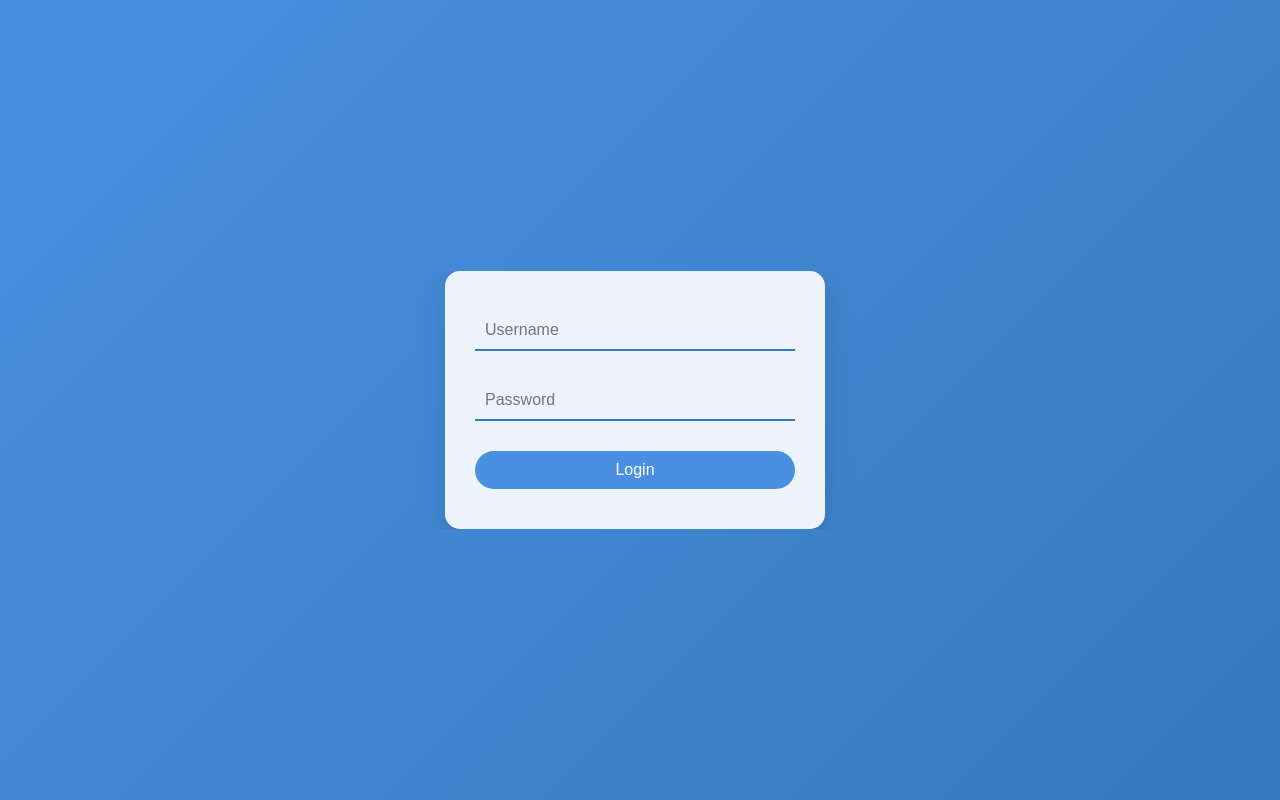
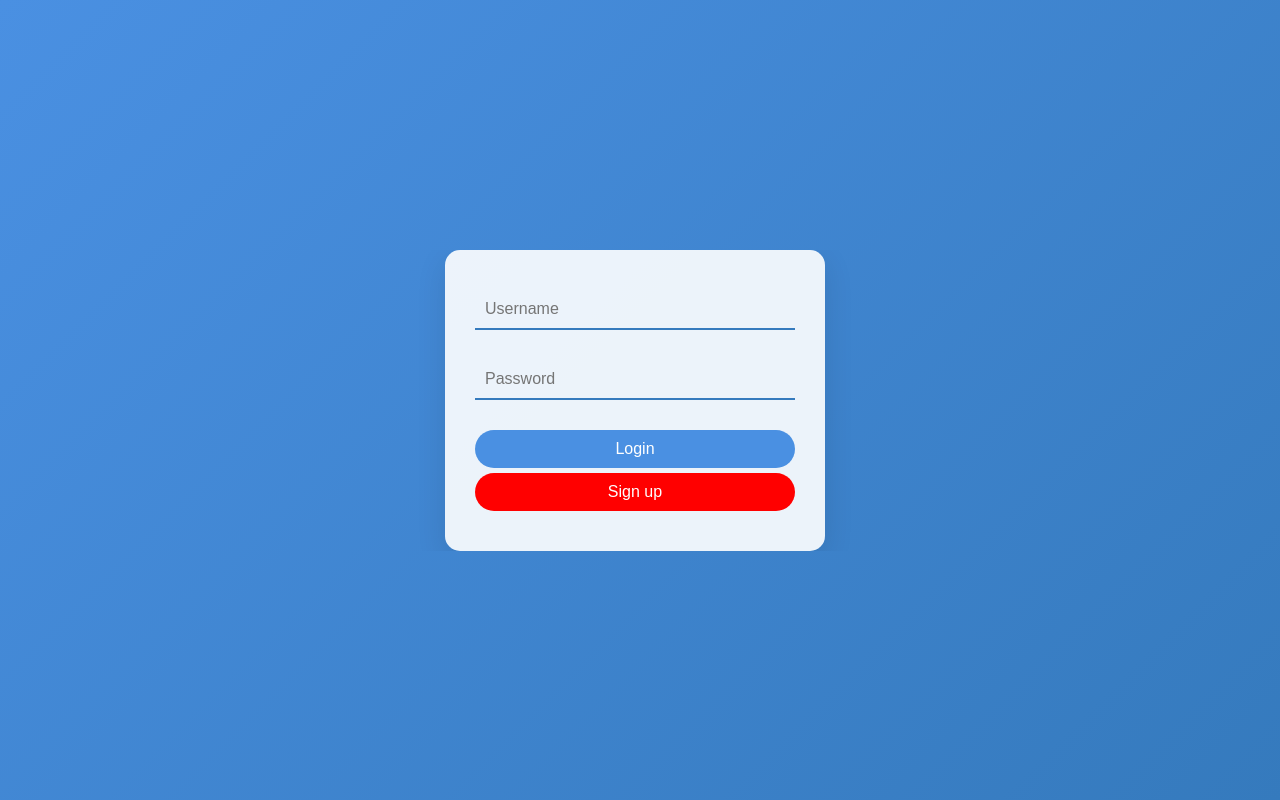
Before and after one commit to aknlite48/Notes_app_contained, a React (Vite) app in the folder notes_frontend/: page / in a window 1280 px wide. Shown: the top 800 px of the page. Built offline with nearby package versions, Linux system fonts and the light colour scheme.

Commit message:
added user sign up | pending: relocating log out button

```diff
--- a/notes_frontend/src/App.css
+++ b/notes_frontend/src/App.css
@@ -16,7 +16,7 @@ body {
   width: 100%;
   height: 100%;
   animation: fadeIn 1s ease-out;
-  max-height: 80vh; /* Added max-height for scroll */
+  max-height: 120vh; /* Added max-height for scroll */
   overflow-y: auto; /* Allows vertical scrolling */
   padding-right: 10px; /* Adds padding to avoid clipping with scrollbar */
 }
@@ -42,7 +42,12 @@ h2 {
   animation: slideDown 0.7s ease-out;
 }
 
-form {
+.login-boxc {
+  display: flex;
+  flex-direction: column;
+}
+
+.login-boxc form {
   display: flex;
   flex-direction: column;
 }
@@ -103,6 +108,26 @@ form {
   transform: scale(1.05);
 }
 
+
+.signup-button {
+  position: relative;
+  margin-top: 5px;
+  padding: 10px;
+  background-color: red;
+  color: #fff;
+  border: none;
+  border-radius: 25px;
+  cursor: pointer;
+  font-size: 16px;
+  transition: background-color 0.3s ease, transform 0.2s ease;
+}
+
+.signup-button:hover {
+  background-color: lightcoral;
+  transform: scale(1.05);
+}
+
+
  /*---- notes design ----*/
 
 .main_body {
@@ -118,9 +143,9 @@ form {
 }
 
 .add-button {
-  position: relative; /* Positioned relative to the viewport */
-  bottom: 60px; /* Distance from the bottom */
-  left: 325px; /* Distance from the right */
+  position: absolute; /* Positioned relative to the viewport */
+  bottom: 10px; /* Distance from the bottom */
+  left: 625px; /* Distance from the right */
   background-color: #28a745;
   color: #fff;
   border: none;
@@ -136,6 +161,11 @@ form {
 .add-button:hover {
   background-color: #218838;
   transform: scale(1.1);
+}
+
+.notes-wrapper {
+  display: flex;
+  justify-content: center;
 }
 
 .notes-container {
--- a/notes_frontend/src/App.jsx
+++ b/notes_frontend/src/App.jsx
@@ -16,6 +16,7 @@ const App = (props) => {
   const [password,set_password] = useState('')
   const [user,set_user] = useState(null)
   const [isAdding,setIsAdding] = useState(false)
+  const [isSignUp,setIsSignUp] = useState(false)
 
   /*
   const hook = () => {
@@ -91,8 +92,29 @@ const App = (props) => {
     setNotes([])
   }
 
+  const handleSignup = async (event) => {
+    event.preventDefault()
+    const login_url = "/api/users"
+    const req_body = {
+      username: username,
+      name: "new sign up",
+      password: password,
+    }
+    try {
+      axios.post(login_url,req_body)
+      setIsSignUp(false)
+      set_username("")
+      set_password("")
+    }
+    catch (error) {
+      alert("sign up error")
+    }
+
+  }
+
   const addNote = (event)=>{
     event.preventDefault()
+    setIsAdding(false)
     const newnote1 = {
       id:(notes.length+1),
       content: newnote,
@@ -239,19 +261,44 @@ const App = (props) => {
 
   const Login_portal = () => {
     if (!user) {
+      if (!isSignUp) {
         return (
           <div className="login-container">
           <div class="login-box">
+            <div class="login-boxc">
 
             <form onSubmit={handleLogin}>
               <div className="input-group"> <label htmlFor="username"></label> <input type="text" value={username} name="username" placeholder="Username" onChange={(event)=>{set_username(event.target.value)}}/></div>
               <div className="input-group"> <label htmlFor="password"></label> <input type="password" value={password} name="password" placeholder="Password" onChange={(event)=>{set_password(event.target.value)}}/></div>
+              <button type="submit" className="login-button">Login</button>
 
-          <button type="submit" className="login-button">Login</button>
+            </form>
+            <button className="signup-button" onClick={()=>{setIsSignUp(true)}}>Sign up</button>
+            </div>
+          </div>
+
+          </div>
+        )
+      }
+      else {
+        return (
+          <div className="login-container">
+          <div class="login-box">
+            <div class="login-boxc">
+
+            <form onSubmit={handleSignup}>
+              <div className="input-group"> <label htmlFor="username"></label> <input type="text" value={username} name="username" placeholder="Username" onChange={(event)=>{set_username(event.target.value)}}/></div>
+              <div className="input-group"> <label htmlFor="password"></label> <input type="password" value={password} name="password" placeholder="Password" onChange={(event)=>{set_password(event.target.value)}}/></div>
+              <button type="submit" className="cre_acc-button">Create Account</button>
+
             </form>
             </div>
           </div>
+
+          </div>
         )
+      }
+
   }
   else {
     return (
@@ -286,6 +333,8 @@ const App = (props) => {
 
 
 
+
+
     </div>
   )
 }
```
Lines whose indentation alone changed are shown as unchanged.
